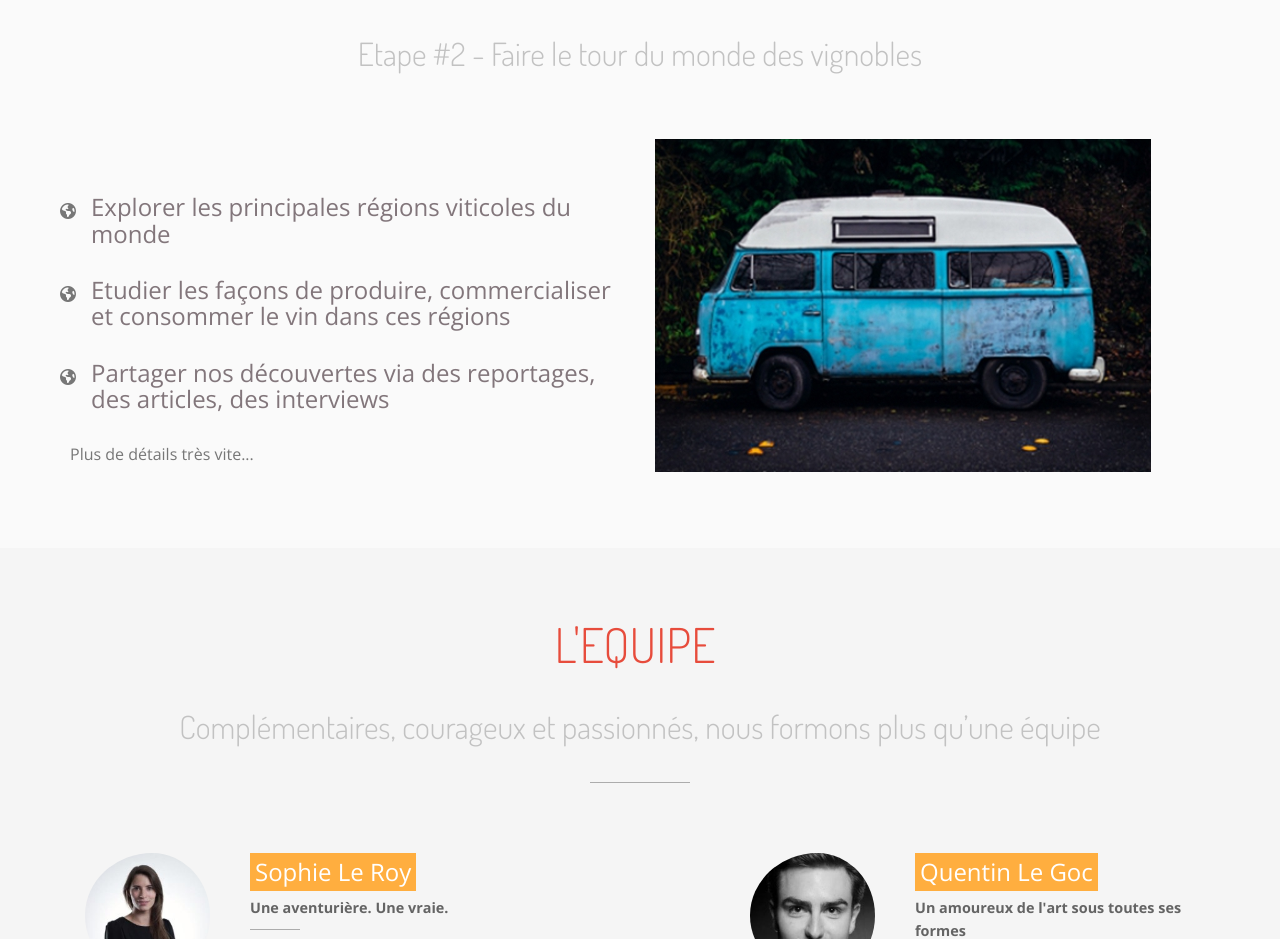
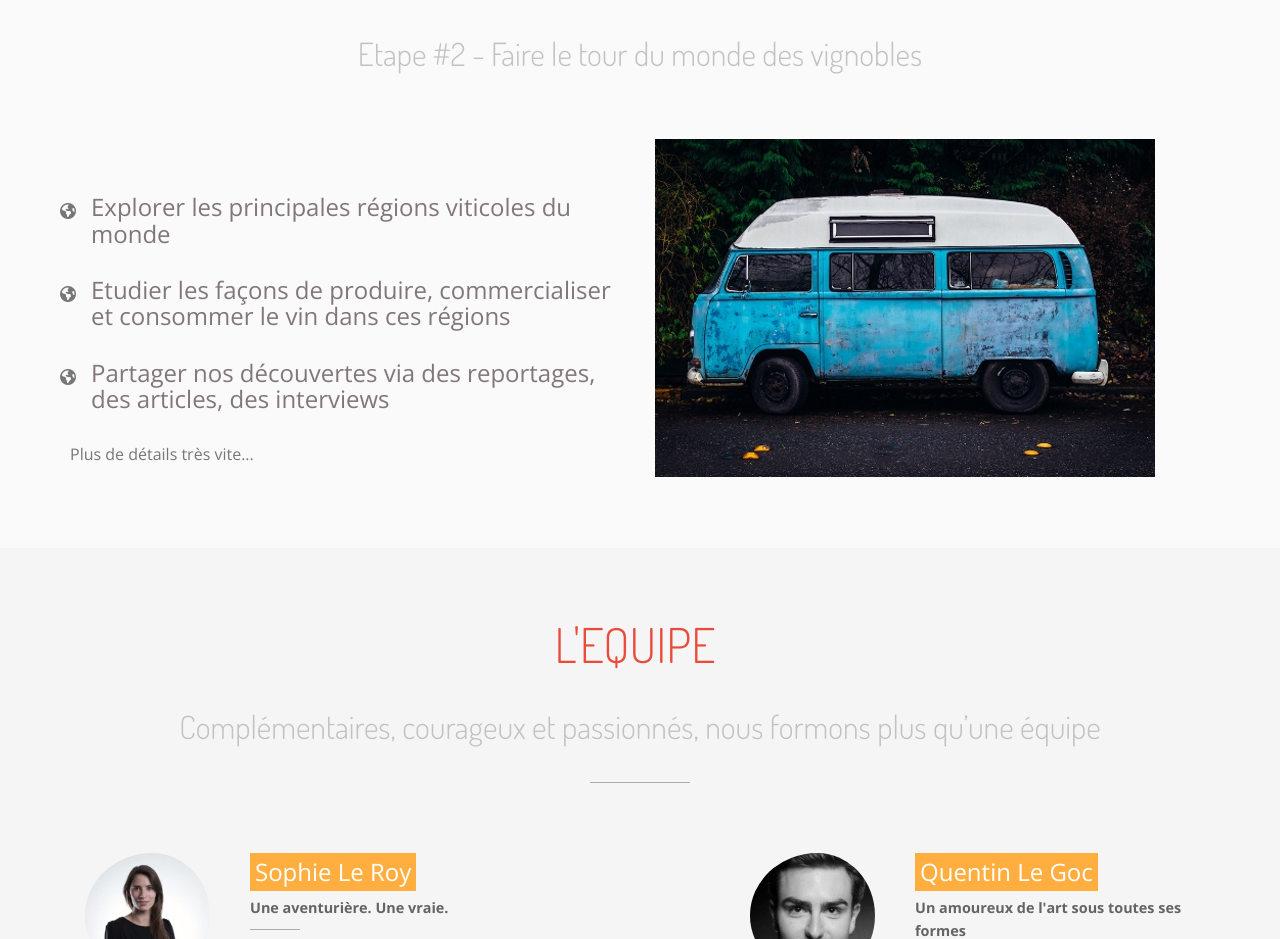
Before and after one commit to sophieleroy/wine-citizens-v4, a plain HTML site: page index.html in a window 1280 px wide. Shown: the part 1420-2359 px from the top of the page. Drawn offline with nearby package versions, Linux system fonts and the light colour scheme; some packages are replaced by stand-ins of ours; a script that the page names is missing.

Commit message:
Amélioration image Van

```diff
--- a/index.html
+++ b/index.html
@@ -147,7 +147,7 @@
 							<p>Plus de détails très vite...</p>
 						</div>
 						<div class="col-lg-6" style="margin-top: 10px">
-						<img src="assets/img/img wici/Van.jpg" alt="About Us";/>
+						<img src="assets/img/img wici/Van3.jpg" alt="About Us";/>
 						</div>
 					</div>
 				</div>
```
Also changed, not shown: assets/img/img wici/Van3.jpg (added).
